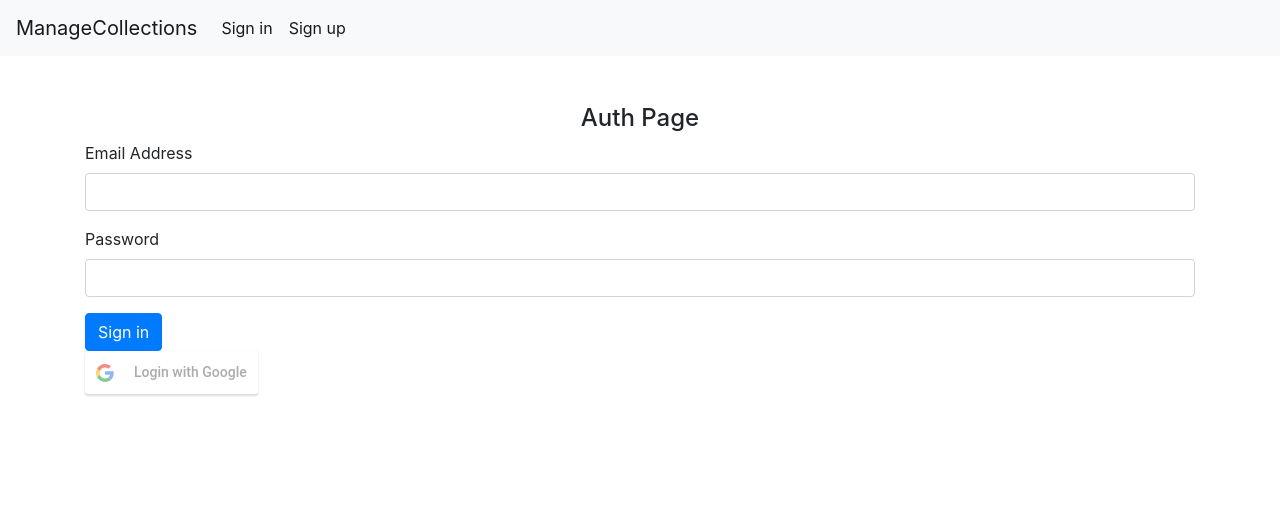
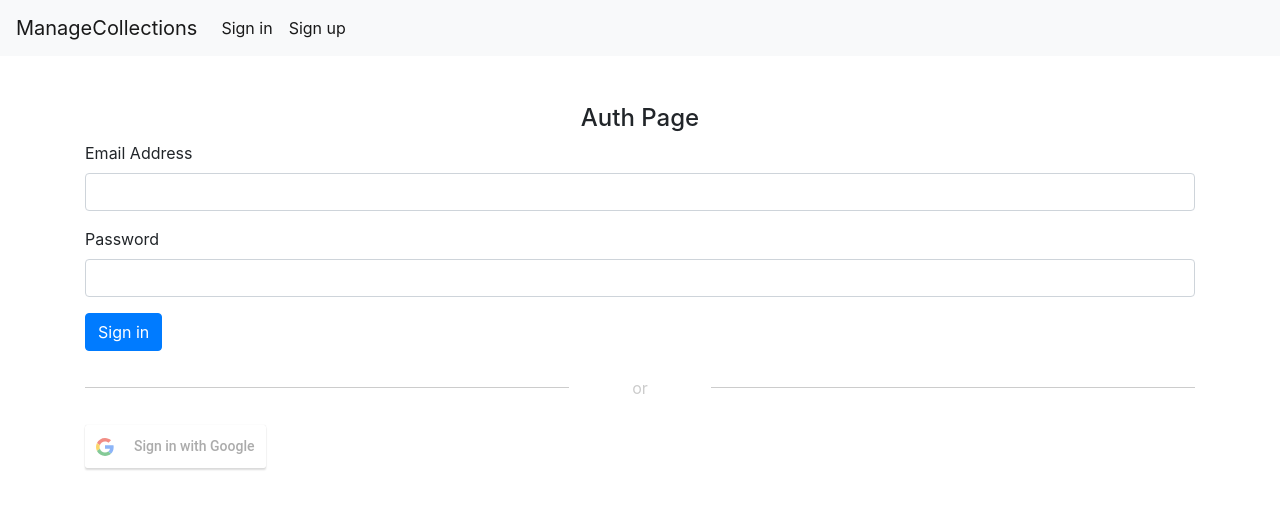
Before and after one commit to anthonylapin/manage-collections, a React (Create React App) app in the folder client/: page /signin in a window 1280 px wide. Shown: the top 508 px of the page. Built offline with nearby package versions, Linux system fonts and the light colour scheme.

Commit message:
added orcomponent

```diff
--- /dev/null
+++ b/client/src/components/OrComponent.tsx
@@ -0,0 +1,11 @@
+import React from 'react'
+
+export const OrComponent = () => {
+    return (
+        <div className="or-container">
+            <div className="line-separator"></div>
+            <div className="or-label">or</div>
+            <div className="line-separator"></div>
+        </div>
+    )
+}
--- a/client/src/components/SignInWithGoogleButton.tsx
+++ b/client/src/components/SignInWithGoogleButton.tsx
@@ -10,7 +10,7 @@ export const SignInWithGoogleButton: React.FC<ILoginGoogle> = ({responseSuccessG
     return (
         <GoogleLogin
             clientId="997018043744-pmlk5mtt5tvh529irf8071vptk13ggd1.apps.googleusercontent.com"
-            buttonText="Login with Google"
+            buttonText="Sign in with Google"
             onSuccess={responseSuccessGoogle}
             onFailure={responseFailureGoogle}
             cookiePolicy={'single_host_origin'}
--- a/client/src/index.css
+++ b/client/src/index.css
@@ -46,3 +46,22 @@ a {
   height: 37px;
   display: inline-block;
 }
+
+.or-container {
+  align-items: center;
+  color: #ccc;
+  display: flex;
+  margin: 25px 0
+}
+
+.line-separator {
+  background-color: #ccc;
+  flex-grow: 5;
+  height: 1px
+}
+
+.or-label {
+  flex-grow: 1;
+  margin: 0 15px;
+  text-align: center
+}
--- a/client/src/pages/AuthPage.tsx
+++ b/client/src/pages/AuthPage.tsx
@@ -2,7 +2,8 @@ import React, {useContext, useEffect} from 'react'
 import {LoginForm} from "../components/LoginForm"
 import {AuthContext} from "../context/AuthContext"
 import {useHttp} from "../hooks/http.hook"
-import {SignInWithGoogleButton} from "../components/SignInWithGoogleButton";
+import {SignInWithGoogleButton} from "../components/SignInWithGoogleButton"
+import {OrComponent} from "../components/OrComponent"
 
 export const AuthPage: React.FC = () => {
     const auth = useContext(AuthContext)
@@ -27,7 +28,7 @@ export const AuthPage: React.FC = () => {
     }
 
     const responseFailureGoogle = () => {
-
+        alert('Something went wrong')
     }
    return (
        <div>
@@ -35,6 +36,7 @@ export const AuthPage: React.FC = () => {
                <h4>Auth Page</h4>
            </div>
            <LoginForm onLogin={loginHandler} loading={loading} />
+           <OrComponent />
            <SignInWithGoogleButton
                responseSuccessGoogle={responseSuccessGoogle}
                responseFailureGoogle={responseFailureGoogle}
```
